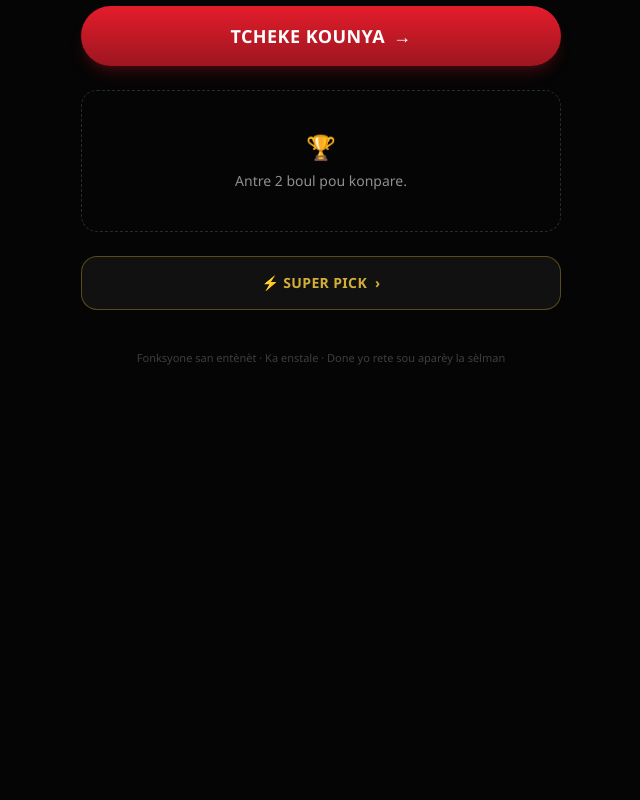
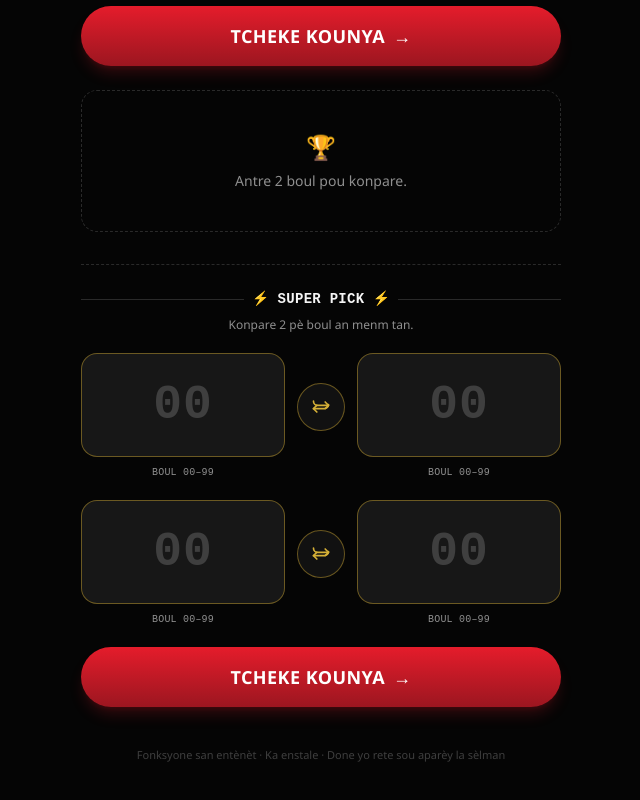
Before and after one commit to jamezzi509/DG-Tchek, a React (Vite) app: page / in a window 1280 px wide. Shown: the part 378-1178 px from the top of the page, without its empty margins (319-959 px from the left). Before the commit the page ends 800 px from the top, so only its background shows below. Built offline with nearby package versions, Linux system fonts and the light colour scheme.

Commit message:
Add files via upload

```diff
--- a/src/App.tsx
+++ b/src/App.tsx
@@ -10,13 +10,7 @@ import { buildDatabase } from "./lib/database";
 import { addRecent, clearRecents, loadRecents, type RecentSearch } from "./lib/recents";
 import dgAvatar from "./assets/dg-avatar.png";
 
-type View = "checker" | "superpick" | "admin";
-
-const HEADER_SUBTITLE: Record<View, string> = {
-  checker: "Rezilta an dirèk · Boul cho",
-  superpick: "Konpare 2 pè boul an menm tan",
-  admin: "Seed data & row inspector",
-};
+type View = "checker" | "admin";
 
 export default function App() {
   const [dbInfo, setDbInfo] = useState(() => buildDatabase());
@@ -96,7 +90,9 @@ export default function App() {
             <h1 className="mt-1 font-num text-3xl font-black tracking-tight text-paper">
               TCH<span className="text-red text-glow-red">È</span>K
             </h1>
-            <p className="mt-0.5 text-xs text-gold">{HEADER_SUBTITLE[view]}</p>
+            <p className="mt-0.5 text-xs text-gold">
+              {view === "checker" ? "Rezilta an dirèk · Boul cho" : "Seed data & row inspector"}
+            </p>
           </div>
           <img
             src={dgAvatar}
@@ -108,24 +104,15 @@ export default function App() {
 
       <div className="mx-auto flex max-w-md flex-col gap-6 px-4 pb-10 pt-6 sm:max-w-lg">
         <div className="flex justify-end">
-          {view === "checker" ? (
           <button
-              onClick={() => setView("admin")}
+            onClick={() => setView(view === "checker" ? "admin" : "checker")}
             className="rounded-lg border border-line px-3 py-1.5 text-xs font-medium text-mute transition hover:border-red hover:text-red"
           >
-              Admin
+            {view === "checker" ? "Admin" : "← Retounen"}
           </button>
-          ) : (
-            <button
-              onClick={() => setView("checker")}
-              className="rounded-lg border border-line px-3 py-1.5 text-xs font-medium text-mute transition hover:border-red hover:text-red"
-            >
-              ← Retounen
-            </button>
-          )}
         </div>
 
-        {view === "checker" && (
+        {view === "checker" ? (
           <div className="flex flex-col gap-6">
             <CompareForm onSubmit={handleAnalyze} onClear={handleClear} />
             <RecentSearches recents={recents} onSelect={handleAnalyze} onClear={handleClearRecents} />
@@ -138,30 +125,19 @@ export default function App() {
               </div>
             )}
 
-            <button
-              onClick={() => setView("superpick")}
-              className="flex items-center justify-center gap-2 rounded-2xl border border-gold-dim/50 bg-panel px-5 py-4 text-sm font-bold uppercase tracking-wide text-gold transition hover:border-gold hover:bg-gold/5"
-            >
-              ⚡ Super Pick <span aria-hidden="true">›</span>
-            </button>
-          </div>
-        )}
-
-        {view === "superpick" && (
-          <div className="flex flex-col gap-6">
+            {/* Super Pick lives right here on the same page — no navigation */}
+            <div className="mt-2 border-t border-dashed border-line pt-6">
               <SuperPickForm onSubmit={handleSuperAnalyze} onClear={handleSuperClear} />
-            {superResults ? (
+              {superResults && (
+                <div className="mt-6">
                   <SuperPickResults result1={superResults[0]} result2={superResults[1]} />
-            ) : (
-              <div className="rounded-2xl border border-dashed border-line px-5 py-10 text-center">
-                <span className="mb-2 block text-2xl">⚡</span>
-                <p className="text-sm text-mute">Antre 4 boul pou konpare 2 pè an menm tan.</p>
                 </div>
               )}
             </div>
+          </div>
+        ) : (
+          <AdminPanel info={dbInfo} onChange={handleDbChange} />
         )}
-
-        {view === "admin" && <AdminPanel info={dbInfo} onChange={handleDbChange} />}
 
         <footer className="mt-4 text-center text-[11px] text-line-bright">
           Fonksyone san entènèt · Ka enstale · Done yo rete sou aparèy la sèlman
--- a/src/components/CompareForm.tsx
+++ b/src/components/CompareForm.tsx
@@ -1,4 +1,4 @@
-import { useRef, useState, type FormEvent } from "react";
+import { useEffect, useRef, useState, type FormEvent } from "react";
 import BallInput from "./BallInput";
 import { isValidPair, normalizePair } from "../lib/core";
 
@@ -12,37 +12,49 @@ export default function CompareForm({ onSubmit, onClear }: Props) {
   const [b, setB] = useState("");
   const [error, setError] = useState<string | null>(null);
   const inputBRef = useRef<HTMLInputElement>(null);
+  const lastSubmitted = useRef<string>("");
 
   function handleSwap() {
     setA(b);
     setB(a);
   }
 
-  function trySubmit(valA: string, valB: string) {
-    const na = normalizePair(valA);
-    const nb = normalizePair(valB);
+  function trySubmit(e?: FormEvent) {
+    e?.preventDefault();
+    const na = normalizePair(a);
+    const nb = normalizePair(b);
     if (!isValidPair(na) || !isValidPair(nb)) {
       setError("Antre de nimewo 2 chif, egzanp 45 ak 55.");
       return;
     }
     setError(null);
+    lastSubmitted.current = `${na}-${nb}`;
     onSubmit(na, nb);
   }
 
-  function handleSubmit(e?: FormEvent) {
-    e?.preventDefault();
-    trySubmit(a, b);
-  }
+  // Auto-submit once both fields are simultaneously valid, reading committed
+  // state (not a mid-keystroke closure) so fast/mobile typing can't race it.
+  useEffect(() => {
+    const na = normalizePair(a);
+    const nb = normalizePair(b);
+    if (isValidPair(na) && isValidPair(nb) && `${na}-${nb}` !== lastSubmitted.current) {
+      setError(null);
+      lastSubmitted.current = `${na}-${nb}`;
+      onSubmit(na, nb);
+    }
+    // eslint-disable-next-line react-hooks/exhaustive-deps
+  }, [a, b]);
 
   function handleClear() {
     setA("");
     setB("");
     setError(null);
+    lastSubmitted.current = "";
     onClear();
   }
 
   return (
-    <form onSubmit={handleSubmit} className="flex flex-col gap-4">
+    <form onSubmit={trySubmit} className="flex flex-col gap-4">
       <div className="flex items-center justify-center gap-2">
         <span className="h-px flex-1 bg-line" />
         <span className="flex items-center gap-2 font-num text-sm font-bold uppercase tracking-[0.2em] text-paper">
@@ -60,7 +72,7 @@ export default function CompareForm({ onSubmit, onClear }: Props) {
               setA(v);
               if (error) setError(null);
             }}
-            onComplete={() => inputBRef.current?.focus()}
+            onComplete={() => setTimeout(() => inputBRef.current?.focus(), 0)}
             autoFocus
           />
         </div>
@@ -86,7 +98,6 @@ export default function CompareForm({ onSubmit, onClear }: Props) {
               setB(v);
               if (error) setError(null);
             }}
-            onComplete={(val) => trySubmit(a, val)}
           />
         </div>
       </div>
--- a/src/components/SuperPickForm.tsx
+++ b/src/components/SuperPickForm.tsx
@@ -1,4 +1,4 @@
-import { useRef, useState, type FormEvent } from "react";
+import { useEffect, useRef, useState, type FormEvent } from "react";
 import BallInput from "./BallInput";
 import { isValidPair, normalizePair } from "../lib/core";
 
@@ -35,25 +35,39 @@ export default function SuperPickForm({ onSubmit, onClear }: Props) {
   const b1Ref = useRef<HTMLInputElement>(null);
   const a2Ref = useRef<HTMLInputElement>(null);
   const b2Ref = useRef<HTMLInputElement>(null);
+  const lastSubmitted = useRef<string>("");
 
   function clearError() {
     if (error) setError(null);
   }
 
-  function trySubmit(valA1: string, valB1: string, valA2: string, valB2: string) {
-    const n = [valA1, valB1, valA2, valB2].map(normalizePair);
+  function trySubmit(e?: FormEvent) {
+    e?.preventDefault();
+    const n = [a1, b1, a2, b2].map(normalizePair);
+    const key = n.join("-");
     if (!n.every(isValidPair)) {
       setError("Antre 4 nimewo 2 chif, egzanp 66, 36, 47, 77.");
       return;
     }
     setError(null);
+    lastSubmitted.current = key;
     onSubmit([n[0], n[1]], [n[2], n[3]]);
   }
 
-  function handleSubmit(e?: FormEvent) {
-    e?.preventDefault();
-    trySubmit(a1, b1, a2, b2);
-  }
+  // Auto-submit once all 4 fields are simultaneously valid, reading
+  // committed state rather than a mid-keystroke closure — avoids the
+  // race where fast typing across 4 auto-advancing boxes could submit
+  // with a stale value for an earlier field.
+  useEffect(() => {
+    const n = [a1, b1, a2, b2].map(normalizePair);
+    const key = n.join("-");
+    if (n.every(isValidPair) && key !== lastSubmitted.current) {
+      setError(null);
+      lastSubmitted.current = key;
+      onSubmit([n[0], n[1]], [n[2], n[3]]);
+    }
+    // eslint-disable-next-line react-hooks/exhaustive-deps
+  }, [a1, b1, a2, b2]);
 
   function handleClear() {
     setA1("");
@@ -61,11 +75,12 @@ export default function SuperPickForm({ onSubmit, onClear }: Props) {
     setA2("");
     setB2("");
     setError(null);
+    lastSubmitted.current = "";
     onClear();
   }
 
   return (
-    <form onSubmit={handleSubmit} className="flex flex-col gap-5">
+    <form onSubmit={trySubmit} className="flex flex-col gap-5">
       <div className="flex items-center justify-center gap-2">
         <span className="h-px flex-1 bg-line" />
         <span className="flex items-center gap-2 font-num text-sm font-bold uppercase tracking-[0.2em] text-paper">
@@ -85,8 +100,7 @@ export default function SuperPickForm({ onSubmit, onClear }: Props) {
               setA1(v);
               clearError();
             }}
-            onComplete={() => b1Ref.current?.focus()}
-            autoFocus
+            onComplete={() => setTimeout(() => b1Ref.current?.focus(), 0)}
           />
         </div>
         <SwapButton
@@ -104,7 +118,7 @@ export default function SuperPickForm({ onSubmit, onClear }: Props) {
               setB1(v);
               clearError();
             }}
-            onComplete={() => a2Ref.current?.focus()}
+            onComplete={() => setTimeout(() => a2Ref.current?.focus(), 0)}
           />
         </div>
       </div>
@@ -120,7 +134,7 @@ export default function SuperPickForm({ onSubmit, onClear }: Props) {
               setA2(v);
               clearError();
             }}
-            onComplete={() => b2Ref.current?.focus()}
+            onComplete={() => setTimeout(() => b2Ref.current?.focus(), 0)}
           />
         </div>
         <SwapButton
@@ -138,7 +152,6 @@ export default function SuperPickForm({ onSubmit, onClear }: Props) {
               setB2(v);
               clearError();
             }}
-            onComplete={(val) => trySubmit(a1, b1, a2, val)}
           />
         </div>
       </div>
```
Lines whose indentation alone changed are shown as unchanged.
